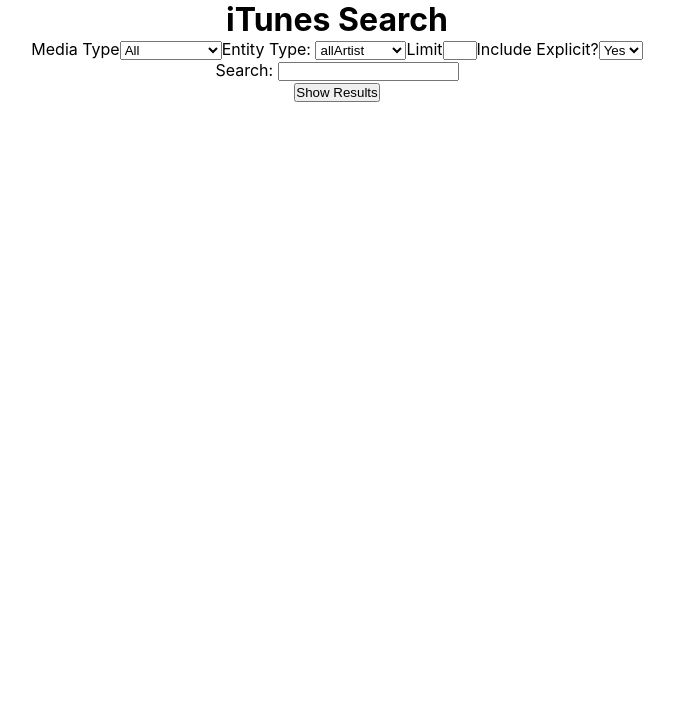
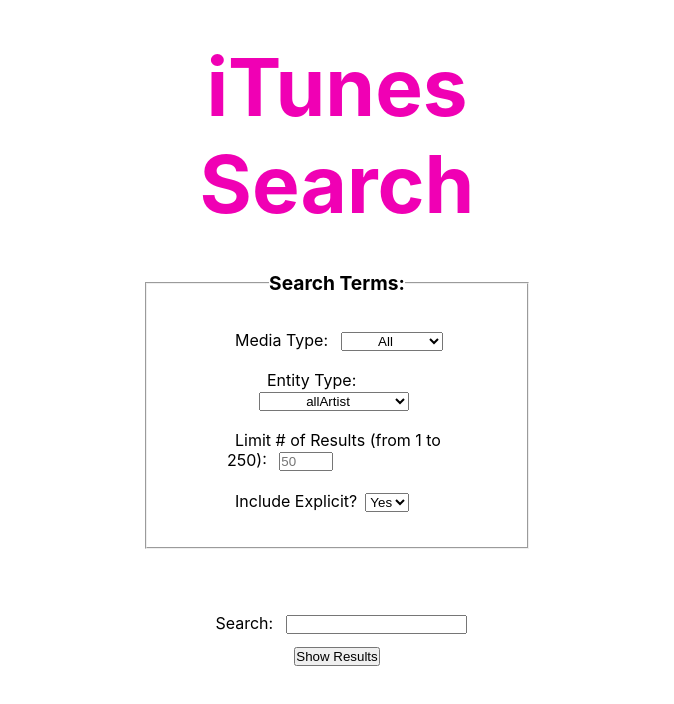
Before and after one commit to kquarantajr/ga_project3, a React (Create React App) app: page / in a window 1280 px wide. Shown: the top 704 px of the page, without its empty margins (303-977 px from the left). Built offline with nearby package versions, Linux system fonts and the light colour scheme.

Commit message:
before retrying attribute

```diff
--- a/src/App.js
+++ b/src/App.js
@@ -42,8 +42,7 @@
   }
 
   const handleLimit = (event) => {
-    let numToString = event.target.value.toString();
-    setLimit(numToString);
+    setLimit(event.target.value);
     console.log("Limit: " + event.target.value);
   }
 
--- a/src/components/Result.jsx
+++ b/src/components/Result.jsx
@@ -4,8 +4,9 @@
 
     return(
         <div className="unitContainer">
-            <img src={props.object.artworkUrl100} alt="artwork" />
-            <h2>{props.object.collectionName}</h2>
+            <div>{props.object.artworkUrl100 ? <img src={props.object.artworkUrl100} alt="artwork" /> : <div></div> }</div>
+            <h4>{props.object.trackName ? props.object.trackName : <></>}</h4>
+            <h4>{props.object.collectionName ? props.object.collectionName : `(data unavailable)`}</h4>
             <p>{props.object.artistName}</p>
             <p style={{color: "grey"}}>{props.object.primaryGenreName}</p>
         </div>
--- a/src/components/Results.jsx
+++ b/src/components/Results.jsx
@@ -1,3 +1,4 @@
+import '../styles/Results.css'
 import React, { useState , useEffect } from 'react';
 import Result from './Result';
 import axios from 'axios';
@@ -11,6 +12,8 @@
         const response = await axios.get(`https://itunes.apple.com/search?term=${props.search}&media=${props.mediaType}&entity=${props.entityType}&explicit=${props.explicit}&limit=${props.limit}&country=us&lang=en_us`);
         // console.log(response.data.results);
         console.log(response);
+        console.log("Media Type: " + props.mediaType);
+        console.log("Entity Type: " + props.entityType);
         setNumResults(response.data.resultCount);
         setDataArray(response.data.results);
       }
@@ -20,13 +23,15 @@
       }, [])
 
     return(
-        <div>
+        <div className="resultsPage">
             <button onClick={props.handleClick}>Back to Search</button>
-            <p>Number of Results: {numResults}</p>
-            {dataArray.map((object, index) => (
-                <Result key={object.artistID} object={object}/>
-                ))
-            }
+            <h3>{numResults ? `${numResults} Results` : `Loading...`}</h3>
+            <div className="resultsContainer">
+                {dataArray.map((object, index) => (
+                    <Result key={object.artistID} object={object}/>
+                    ))
+                }
+            </div>
         </div>
     )
 }
--- a/src/components/Search.jsx
+++ b/src/components/Search.jsx
@@ -1,3 +1,4 @@
+import '../styles/Search.css';
 import axios from 'axios';
 import React, { useState , useEffect } from 'react';
 import Option from './Option';
@@ -11,7 +12,6 @@
 
   const handleFields = (event) => {
     props.handleMediaType(event);
-
     switch(event.target.value){
       default:
         setEntityArray(['movie', 'album', 'allArtist','podcast','musicVideo','mix','audiobook','tvSeason','allTrack']);
@@ -56,10 +56,13 @@
   }
 
     return(
-        <div>
+        <div className="searchBody">
             <h1>iTunes Search</h1>
             <div>
-                <label htmlFor="mediaType">Media Type</label>
+                <fieldset>
+                    <legend><b>Search Terms:</b></legend>
+                    <div className="inputField">
+                        <label htmlFor="mediaType">Media Type: </label>
                         <select id="mediaType" onChange={(event) => handleFields(event)}>
                             <option name="mediaType" value="all">All</option>
                             <option name="mediaType" value="music">Music</option>
@@ -72,26 +75,34 @@
                             <option name="mediaType" value="software">Software</option>
                             <option name="mediaType" value="ebook">eBooks</option>
                         </select>
+                    </div>
+                    <div className="inputField" id="entityField">
                         <label htmlFor="entityType">Entity Type: </label>
-                <select id="entityType" name="entityType" onChange={(event) => {props.handleEntityType(event)}}>
+                        <select id="entityType" name="entityType"  style={{minWidth: "150px"}} onChange={(event) => {props.handleEntityType(event)}}>
                             {entityArray.map((element, index) => (
                                 <Option key={index} element={element} />
                             ))}
                         </select>
+                    </div>
                 {/* <label hmtlFor="attributeType">Attribute Type: </label>
                 <select id="attributeType" name="attributeType" onChange={(event) => {props.handleAttributeType(event)}}>
                     {attributeArray.map((element, index) => (
                         <Option key={index} element={element} />
                     ))}
                 </select> */}
-                <label htmlFor="limitInput">Limit</label>
-                <input id="limitInput" name="limitInput"type="number" min="1" max="200" style={{maxWidth: "30px"}}onChange={(event) => {props.handleLimit(event)}} />
+                    <div className="inputField">
+                        <label htmlFor="limitInput">Limit # of Results (from 1 to 250): </label>
+                        <input id="limitInput" name="limitInput"type="number" min="1" max="200" placeholder="50" style={{minWidth: "40px", maxWidth: "50px"}} onChange={(event) => {props.handleLimit(event)}} />
+                    </div>
+                    <div className="inputField">
                         <label htmlFor="explicitInput">Include Explicit?</label>
                         <select id="explicitInput" name="explicitInput" onChange={(event) => props.handleExplicit(event)}>
                             <option value="yes">Yes</option>
                             <option value="no">No</option>
                         </select>
-                <div>
+                    </div>
+                </fieldset>
+                <div className="searchInput">
                     <label htmlFor="searchInput">Search: </label>
                     <input id="searchInput" name="searchInput" type="text" onChange={(event) => {props.handleSearch(event)}}/>
                 </div>
--- a/src/styles/Result.css
+++ b/src/styles/Result.css
@@ -4,5 +4,7 @@
 }
 
 .unitContainer {
-    margin: 1em;
+    margin: 2em 1em 2em 1em;
+    display: inline;
+    max-width: 200px;
 }
--- /dev/null
+++ b/src/styles/Results.css
@@ -0,0 +1,16 @@
+* {
+    padding: 0;
+    margin: 0;
+}
+
+.resultsPage {
+    width: 80%;
+    margin: 1em auto;
+}
+
+.resultsContainer {
+    display: flex;
+    flex-wrap: wrap;
+    justify-content: start;
+    align-content: space-between;
+}
--- /dev/null
+++ b/src/styles/Search.css
@@ -0,0 +1,53 @@
+* {
+    padding: 0;
+    margin: 0;
+}
+
+.searchBody {
+    width: 30%;
+    margin: 0 auto;
+}
+
+h1 {
+    color: rgba(240, 0, 180);
+    position: relative;
+    margin: 10% 0 10% 0;
+    font-size: 5em;
+}
+
+fieldset {
+    padding: 1em 3em;
+}
+
+legend b {
+    font-size: 1.2em;
+}
+
+.inputField {
+    display: block;
+    text-align: left;
+    margin: 1.2em 0 1.2em 2em;
+    /* width: 60%;
+    margin: 1em auto; */
+}
+
+label {
+    margin: 0.5em;
+}
+
+option{
+    text-align: center;
+}
+
+#entityField {
+    margin-top: 0.6em;
+    margin-left: 4em;
+}
+
+.searchInput {
+    margin-top: 4em;
+}
+
+button {
+    margin: 1em;
+}
```
Lines whose indentation alone changed are shown as unchanged.
